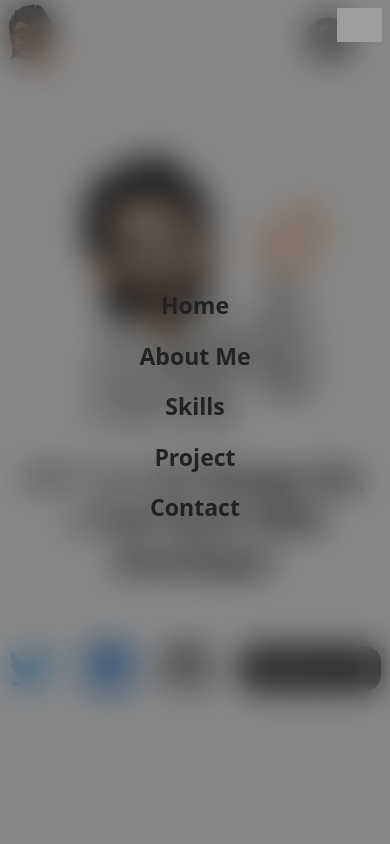
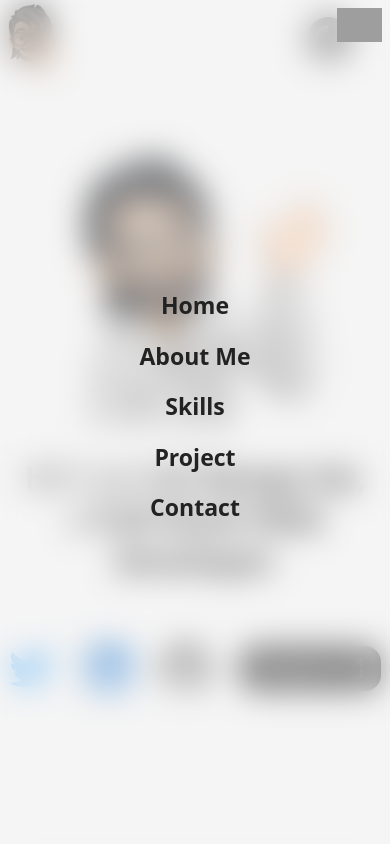
Before and after one commit to theunhackable/portfolio-2.0, a Next.js app: page / in a window 390 px wide. Both pictures are taken after a click on the element 359 px from the left and 38 px from the top of the page. Shown: the top 844 px of the page. Built offline with nearby package versions, Linux system fonts and the light colour scheme; grey boxes are pictures that could not be loaded.

Commit message:
added lght bg for menu modal on small screens 	modified:   components/Navbar.tsx

```diff
--- a/components/Navbar.tsx
+++ b/components/Navbar.tsx
@@ -49,7 +49,7 @@ const Navbar = () => {
       <AnimatePresence>
         {isOpened? (
           <div
-            className='fixed z-50 m-0 w-full h-full bg-dark-trans2 backdrop-blur-lg'
+            className='fixed z-50 m-0 w-full h-full bg-light-trans dark:bg-dark-trans2 backdrop-blur-lg'
             onClick={() => {setIsOpened(!isOpened)}}
            >
               <div className='fixed top-2 right-2'>
```
